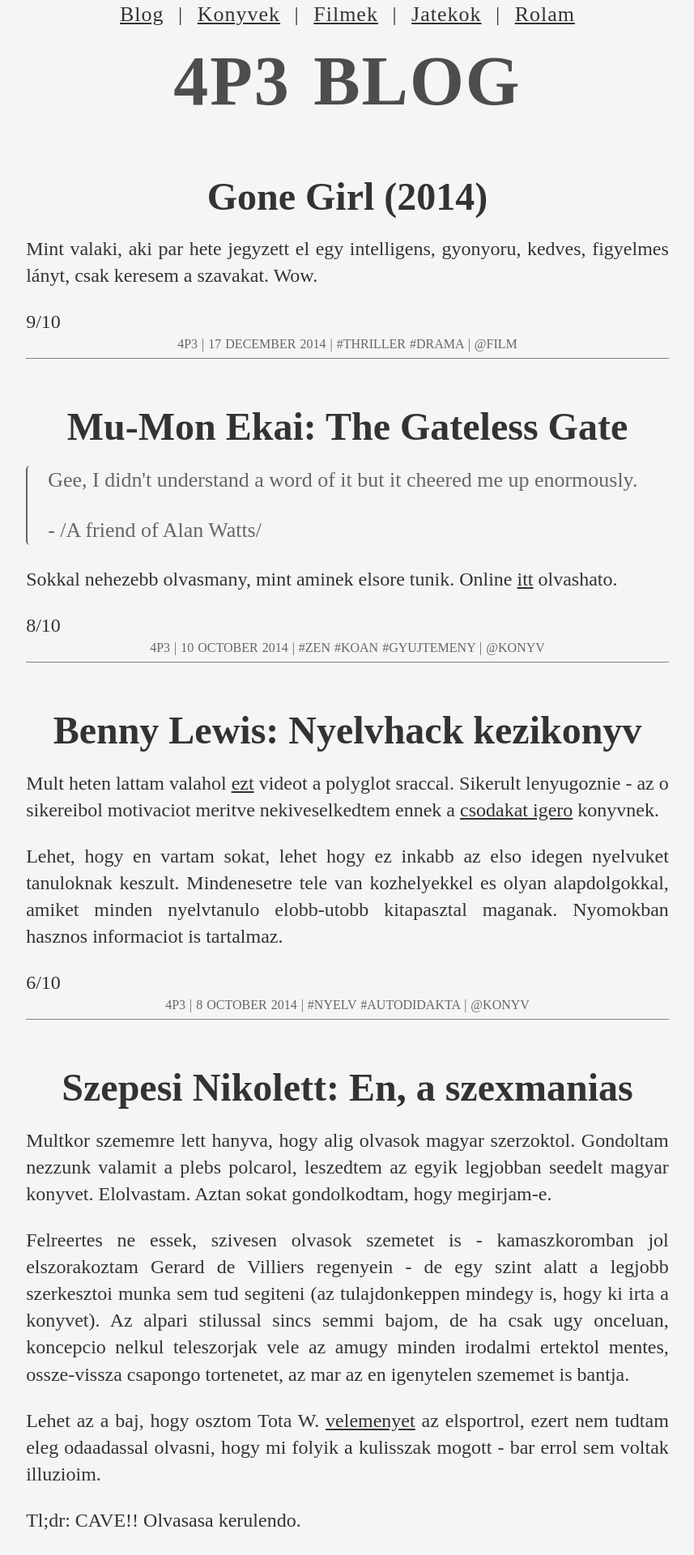
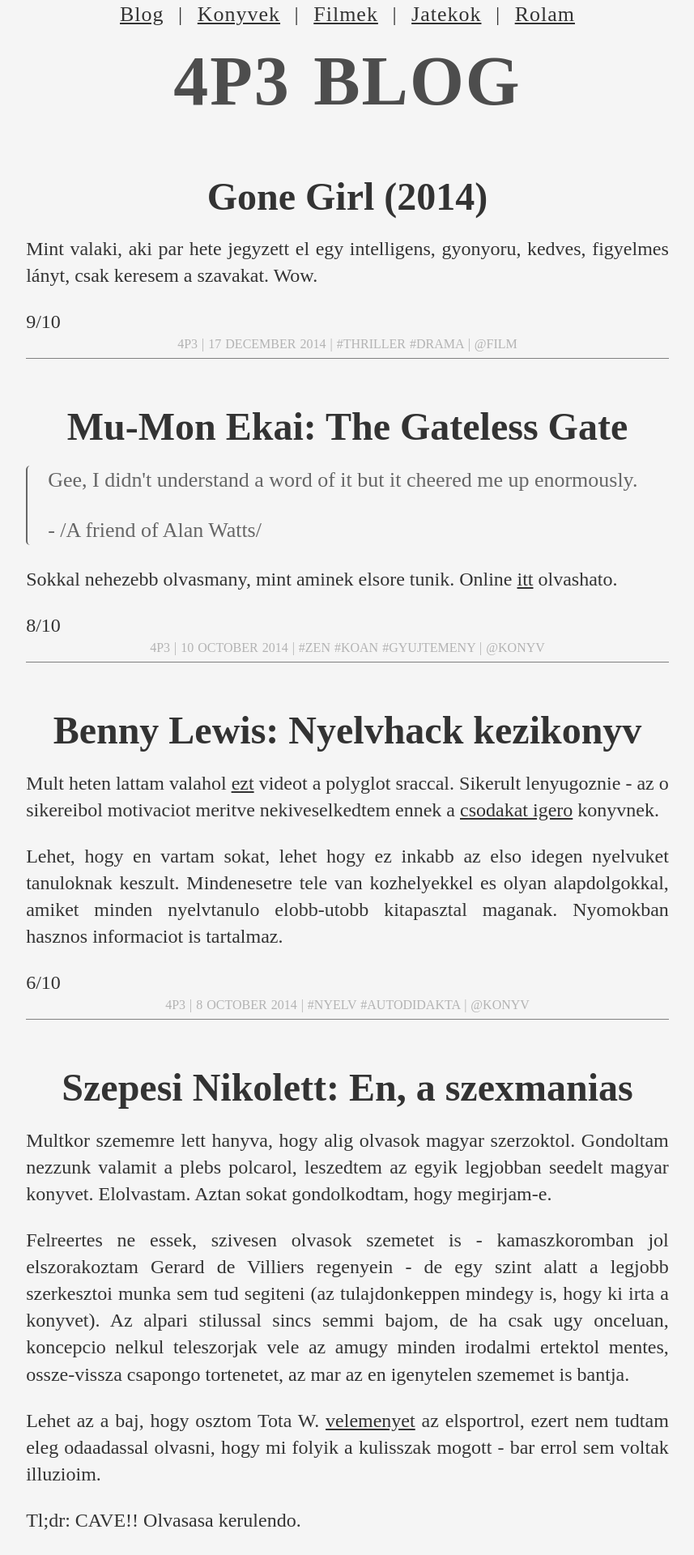
Before and after one commit to 4p3/4p3.github.io, a Jekyll site: the page built from index.html, in a window 1280 px wide. Shown: the top 1920 px of the page at 81% size, without its empty margins (211-1068 px from the left). Built offline with Jekyll 4.4.1, drawn with Linux system fonts in a browser that asks for light colours; Markdown is read by kramdown in place of the engine named in the settings; the list of posts is cut into pages by our own code.

Commit message:
a bit more

```diff
--- a/css/index.css
+++ b/css/index.css
@@ -97,7 +97,7 @@ blockquote p {
   text-align: center;
   text-transform: uppercase;
   word-spacing: 1px;
-  color: rgb(102, 102, 102);
+  color: rgb(179, 179, 179);
 }
 
 .post-title {
```
